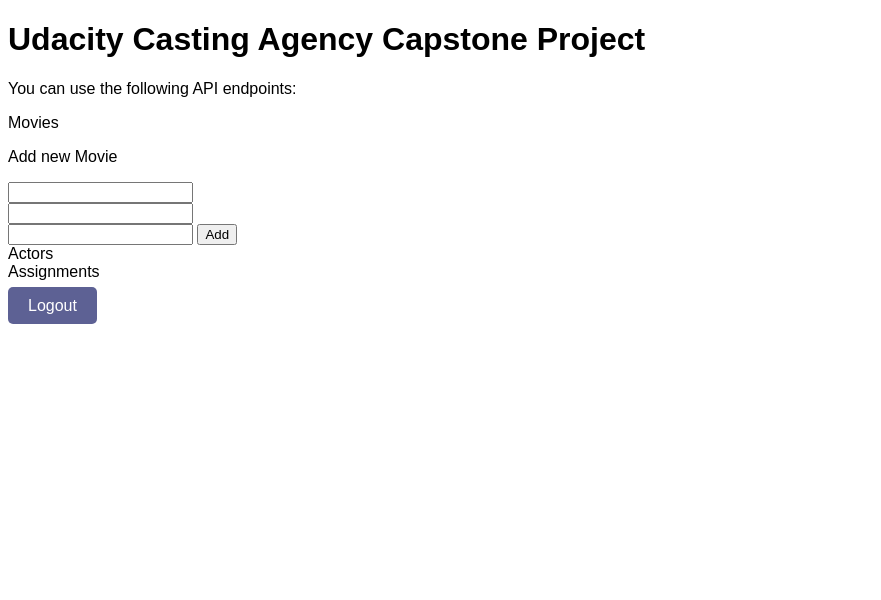
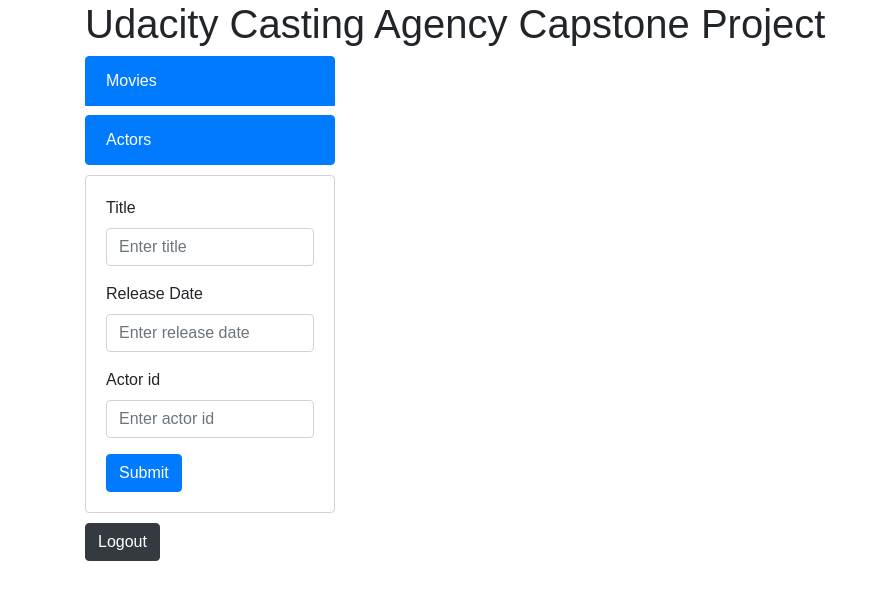
Before and after one commit to paulakedouk/fsnd-capstone, a Flask app: page /logged-in in a window 1280 px wide. Shown: the top 600 px of the page, without its empty margins (0-881 px from the left). Run offline with Flask 2, Linux system fonts and the light colour scheme; data that the repository does not hold is empty; some libraries are stand-ins or nearby versions.

Commit message:
styling frontend

```diff
--- a/templates/logged-in.html
+++ b/templates/logged-in.html
@@ -1,23 +1,18 @@
 <!DOCTYPE html>
 <html>
 <head>
+    <!-- Required meta tags -->
     <meta charset="utf-8">
-	<meta name="viewport" content="width=device-width">
+    <meta name="viewport" content="width=device-width, initial-scale=1, shrink-to-fit=no">
+
+    <!-- Bootstrap CSS -->
+    <link rel="stylesheet" href="https://maxcdn.bootstrapcdn.com/bootstrap/4.0.0/css/bootstrap.min.css" integrity="sha384-Gn5384xqQ1aoWXA+058RXPxPg6fy4IWvTNh0E263XmFcJlSAwiGgFAW/dAiS6JXm" crossorigin="anonymous">
     <title>Udacity Casting Agency Capstone Project</title>
     <style>
         body {
             font-family: Arial, Helvetica, sans-serif;
         }
-        .button {
-            background-color: rgb(93, 97, 148);
-            text-decoration: none;
-            border-radius: 5px;
-            color: white;
-            padding: 10px 20px;
-            border: none;
-            cursor: pointer;
-            width: 100%;
-        }
+
         .button:hover {
             opacity: 0.8;
         }
@@ -44,44 +39,63 @@
             float: right;
             color: red;
         }
+        form {
+            padding: 20px;
+            border: 1px solid lightgray;
+            border-radius: 4px;
+            width: 250px;
+        }
+        .list-group, form {
+            margin-bottom: 10px;
+        }
     </style>
 </head>
 <body>
-    <div>
+    <div class="container">
         <h1>Udacity Casting Agency Capstone Project</h1>
-        <p>You can use the following API endpoints:</p>
-        <p>
-            <ul>
-                <li>Movies</li>
-                    <ol id="movies">
+
+        <ul class="list-group">
+            <p class="list-group-item active">Movies</p>
+
             {% for movie in movies %}
-                        <li>{{ movie.title }}</li>
+            <li class="list-group-item" id="movies">{{ movie.title }}</li>
             {% endfor %}
-                    </ol>
 
             <div id="error" class="hidden">Something went wrong!</div>
+        </ul>
 
-                    <form id="form" method="post" action="/movies">
-                        <p>Add new Movie</p>
-                        <input type="text" name="title" id="title"/>
-                        <input type="text" name="release_date" id="release_date" />
-                        <input type="text" name="actor_id" id="actor_id" />
-                        <input type="submit" value="Add">
+        <ul class="list-group">
+            <p class="list-group-item active">Actors</p>
+
+            {% for actor in actors %}
+            <li class="list-group-item" data-id="{{ actor.id }}" id="actor">{{ actor.name }}
+                <button class="delete-button" data-id="{{ actor.id }}">&cross;</button>
+            </li>
+            {% endfor %}
+        </ul>
+
+        <form id="form"  method="post" action="/movies">
+            <div class="form-group">
+                <label for="title">Title</label>
+                <input type="text" class="form-control" id="title" placeholder="Enter title">
+                <!-- <small id="emailHelp" class="form-text text-muted">We'll never share your email with anyone else.</small> -->
+            </div>
+            <div class="form-group">
+                <label for="release_date">Release Date</label>
+                <input type="text" class="form-control" id="release_date" placeholder="Enter release date">
+                <!-- <small id="emailHelp" class="form-text text-muted">We'll never share your email with anyone else.</small> -->
+            </div>
+            <div class="form-group">
+                <label for="actor_id">Actor id</label>
+                <input type="text" class="form-control" id="actor_id" placeholder="Enter actor id">
+                <!-- <small id="emailHelp" class="form-text text-muted">We'll never share your email with anyone else.</small> -->
+            </div>
+
+            <button type="submit" class="btn btn-primary">Submit</button>
         </form>
 
-                <li>Actors</li>
-                    <ol id="actors">
-                        {% for actor in actors %}
-                        <li data-id="{{ actor.id }}">{{ actor.name }}
-                            <button class="delete-button" data-id="{{ actor.id }}">&cross;</button>
-                        </li>
+        <button href="https://fsndpaula.auth0.com/authorize?audience=api&response_type=token&client_id=EHUF6nr6QpYJSMYO9BQFjl4yqTsQjZ2m&redirect_uri=https://fsnd-capstone-udacity.herokuapp.com/" type="button" class="btn btn-dark button">Logout</button>
 
-                        {% endfor %}
-                    </ol>
-				<li>Assignments</li>
-			</ul>
-		</p>
-        <p><a href="https://fsndpaula.auth0.com/authorize?audience=api&response_type=token&client_id=EHUF6nr6QpYJSMYO9BQFjl4yqTsQjZ2m&redirect_uri=https://fsnd-capstone-udacity.herokuapp.com/" class="button" role="button">Logout</a></p>
     </div>
     <script>
         document.getElementById('form').onsubmit = function(e) {
@@ -124,5 +138,8 @@
 
 
     </script>
+    <script src="https://code.jquery.com/jquery-3.2.1.slim.min.js" integrity="sha384-KJ3o2DKtIkvYIK3UENzmM7KCkRr/rE9/Qpg6aAZGJwFDMVNA/GpGFF93hXpG5KkN" crossorigin="anonymous"></script>
+    <script src="https://cdnjs.cloudflare.com/ajax/libs/popper.js/1.12.9/umd/popper.min.js" integrity="sha384-ApNbgh9B+Y1QKtv3Rn7W3mgPxhU9K/ScQsAP7hUibX39j7fakFPskvXusvfa0b4Q" crossorigin="anonymous"></script>
+    <script src="https://maxcdn.bootstrapcdn.com/bootstrap/4.0.0/js/bootstrap.min.js" integrity="sha384-JZR6Spejh4U02d8jOt6vLEHfe/JQGiRRSQQxSfFWpi1MquVdAyjUar5+76PVCmYl" crossorigin="anonymous"></script>
 </body>
 </html>
```
Also changed, not shown: models.py (+9 -9 lines). Lines whose indentation alone changed are shown as unchanged.
